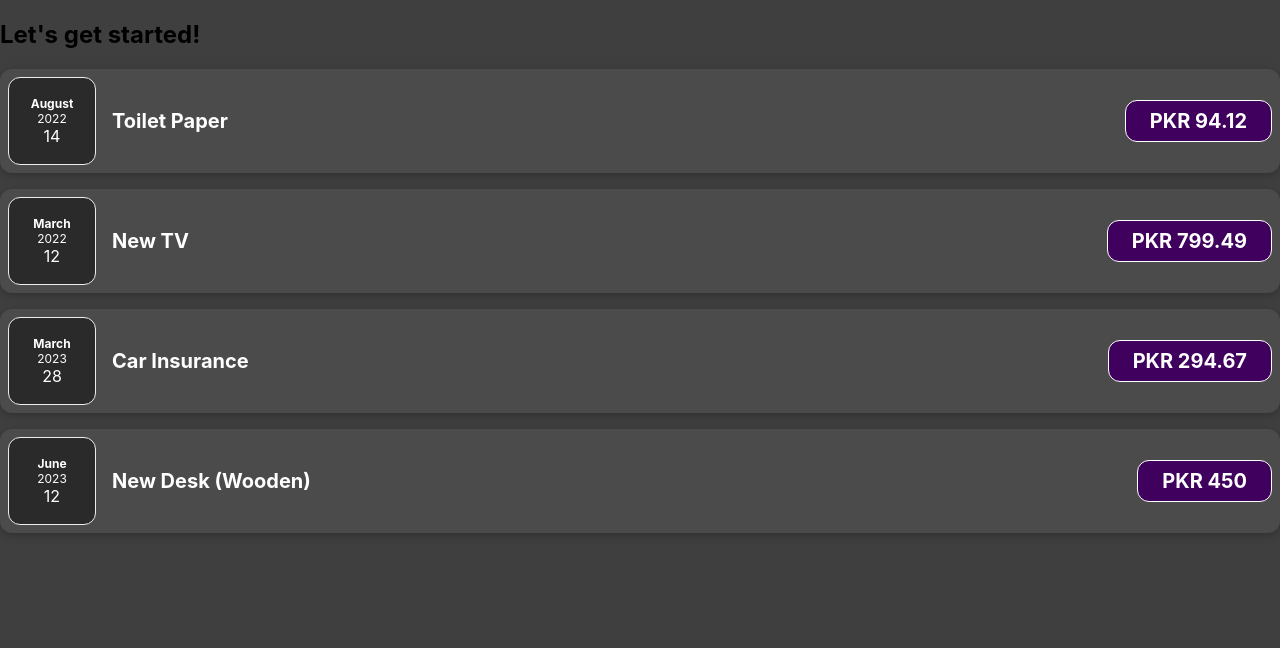
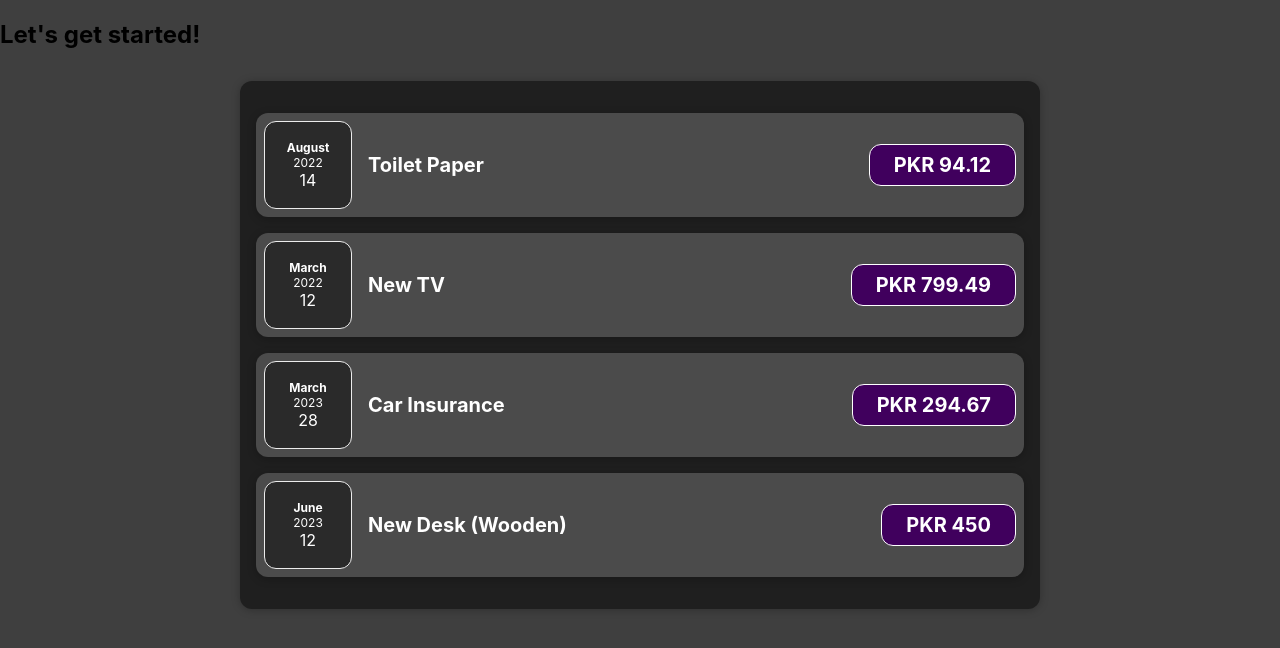
Before and after one commit to wasimhyder09/react-expensee-manager, a React (Create React App) app: page / in a window 1280 px wide. Shown: the top 648 px of the page. Built offline with nearby package versions, Linux system fonts and the light colour scheme.

Commit message:
Added expense name

```diff
--- a/src/App.js
+++ b/src/App.js
@@ -26,7 +26,7 @@ function App() {
   return (
     <div>
       <h2>Let's get started!</h2>
-      <Expense expense={expenses} />
+      <Expense item={expenses} />
     </div>
   );
 }
--- a/src/components/Expense.js
+++ b/src/components/Expense.js
@@ -3,18 +3,18 @@ import ExpenseItem from "./ExpenseItem";
 function Expense(props) {
   console.log(props);
   return(
-    <div className="expense">
+    <div className="expenses">
       <ExpenseItem
-        expense={props.expense[0]}
+        expense={props.item[0]}
       />
       <ExpenseItem
-        expense={props.expense[1]}
+        expense={props.item[1]}
       />
       <ExpenseItem
-        expense={props.expense[2]}
+        expense={props.item[2]}
       />
       <ExpenseItem
-        expense={props.expense[3]}
+        expense={props.item[3]}
       />
     </div>
   );
```
